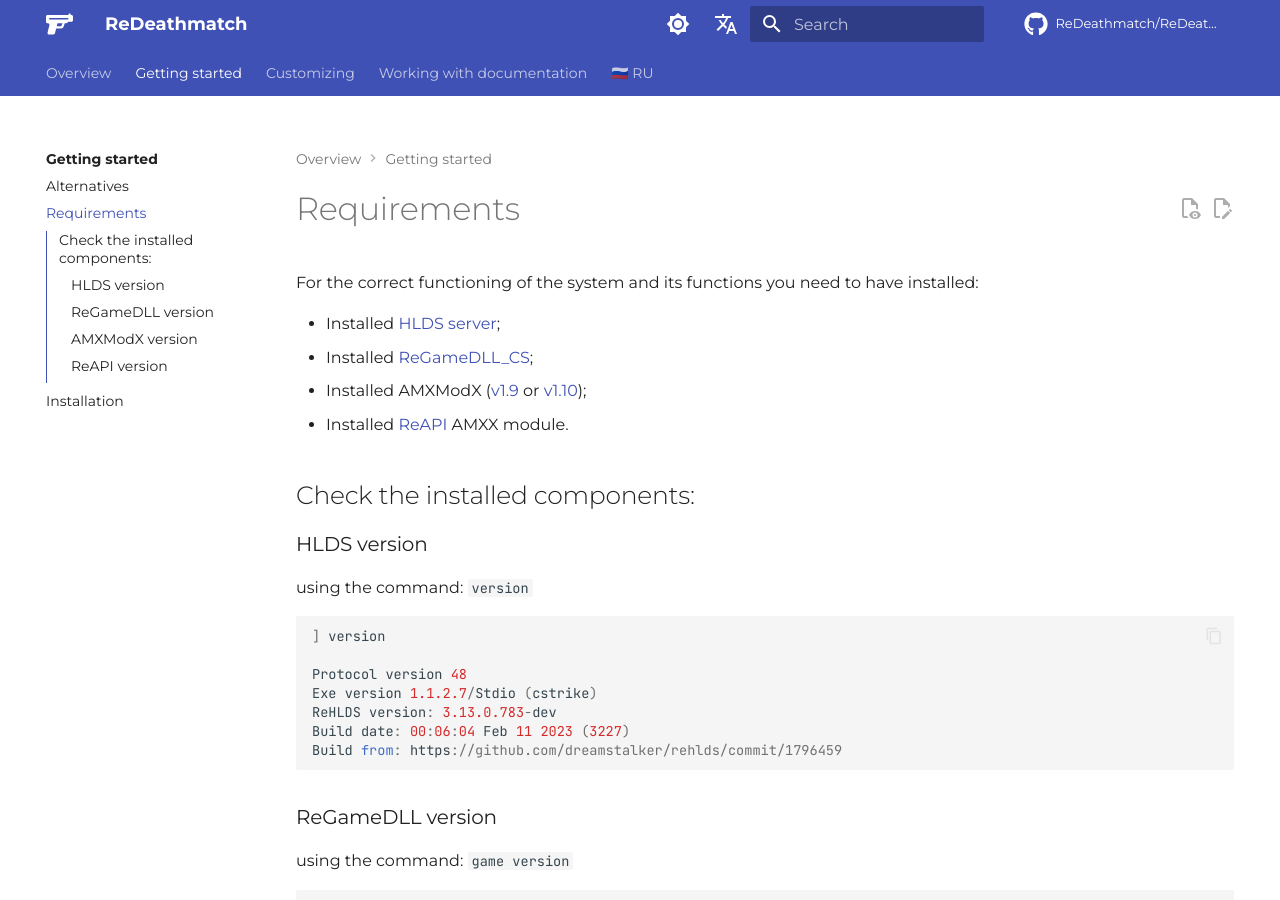
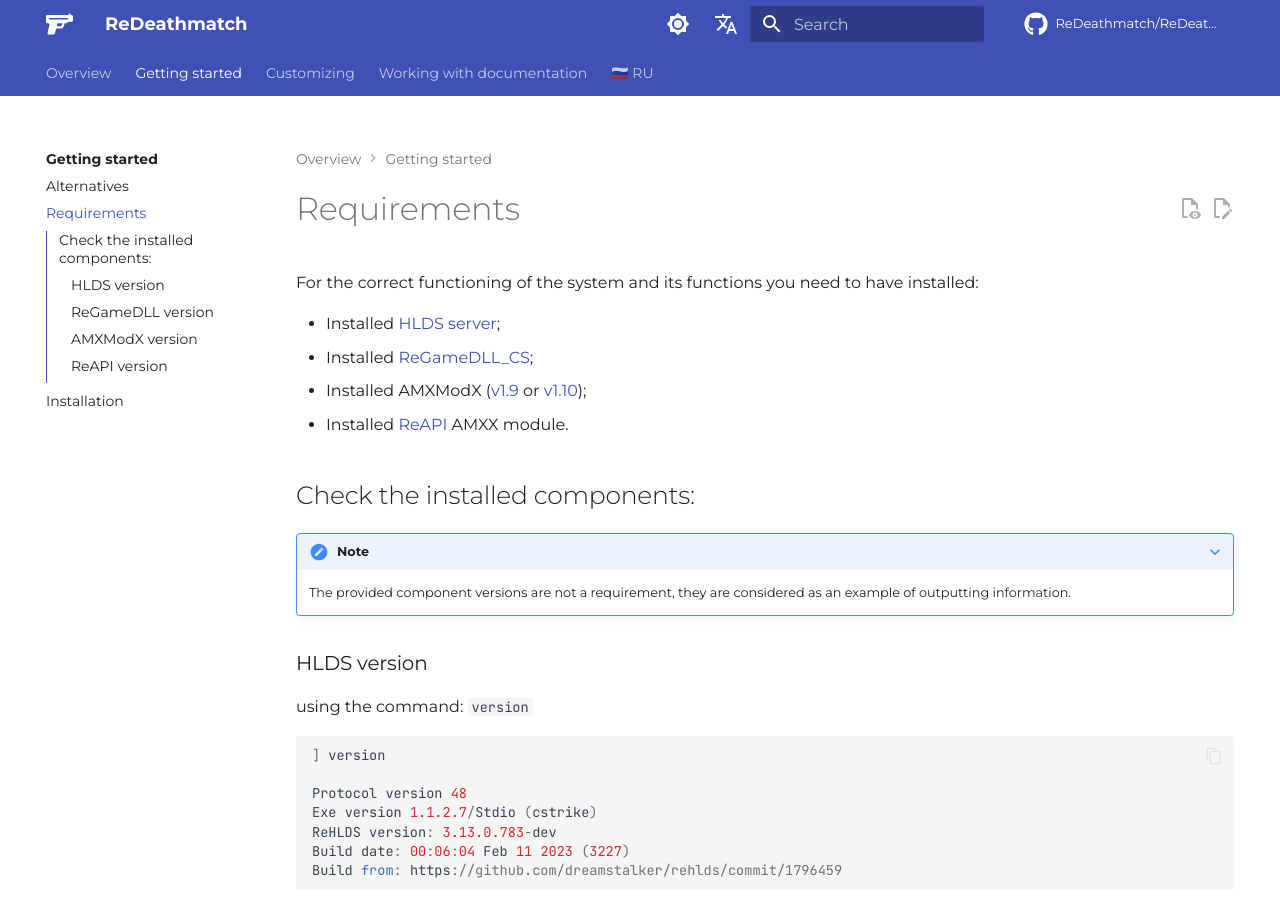
Before and after one commit to ReDeathmatch/ReDeathmatch.github.io, an MkDocs documentation site: the page built from docs/en/Getting-started/requirements.md, in a window 1280 px wide and 900 px high. Built offline with MkDocs 1.6.1 and Material for MkDocs 9.7.7, drawn with Linux system fonts in a browser that asks for light colours; comment, search, counter and statistics services are not loaded.

Commit message:
chore(docs): update requirements.md with information on component versions
Updated the `requirements.md` file in both English and Russian documentation. Added a note explaining that the provided component versions are for informational purposes only and not strict requirements.

This change ensures that users understand that the listed component versions are just examples and not mandatory for the system to function correctly.

```diff
--- a/docs/en/Getting-started/requirements.md
+++ b/docs/en/Getting-started/requirements.md
@@ -6,6 +6,8 @@
 - Installed [ReAPI](https://github.com/s1lentq/reapi) AMXX module.
 
 ## Check the installed components:
+???+ note
+    The provided component versions are not a requirement, they are considered as an example of outputting information.
 
 ### HLDS version
 
```
Also changed, not shown: docs/ru/Getting-started/requirements.md (+2 -0 lines).
